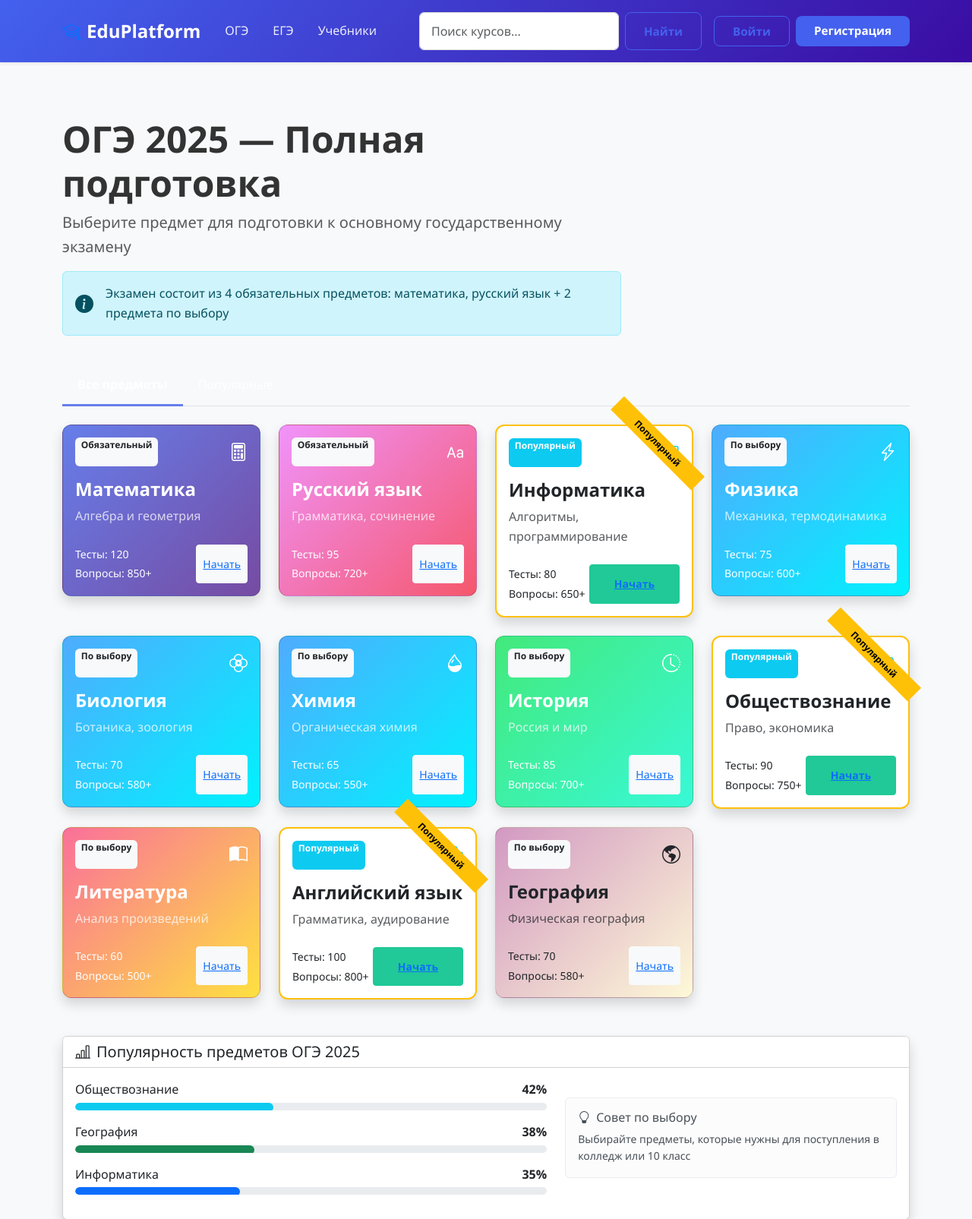
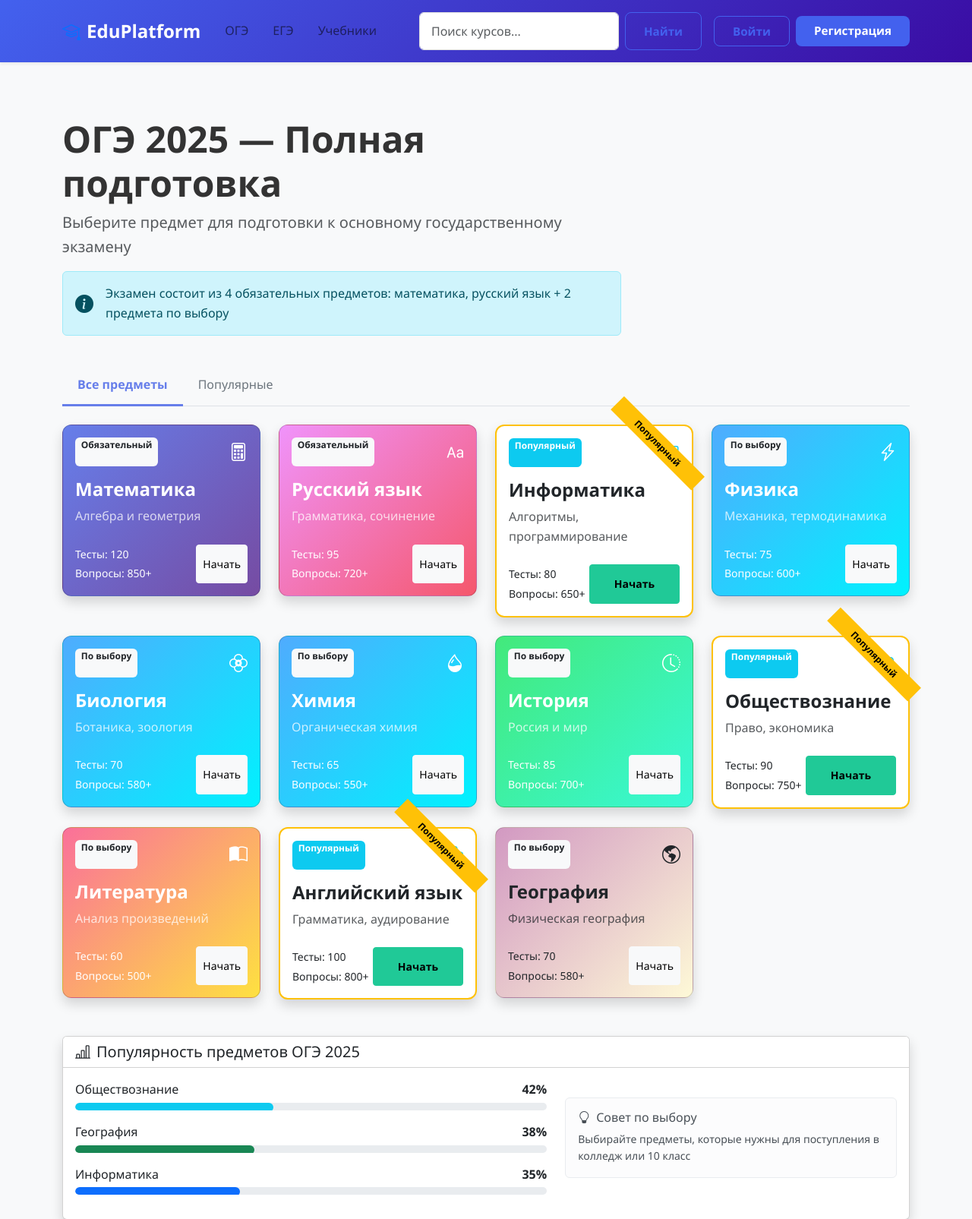
Before and after one commit to matveymoreev/EduPlatform, a Django app: page /OGE_subjects/ in a window 1280 px wide. Shown: the top 1605 px of the page at 76% size. Run offline with Django 5.2, Linux system fonts and the light colour scheme.

Commit message:
исправление стилий css

```diff
--- a/EduApp/templates/pages_main/exam_subjects_page.html
+++ b/EduApp/templates/pages_main/exam_subjects_page.html
@@ -31,7 +31,7 @@
                         <span class="badge bg-light text-dark">Обязательный</span><i class="bi bi-calculator fs-4"></i>
                     </div><h4 class="fw-bold">Математика</h4><p class="opacity-75 mb-4">Алгебра и геометрия</p>
                     <div class="d-flex justify-content-between"><div><small>Тесты: 120</small><br><small>Вопросы: 850+</small></div>
-                    <button class="btn btn-light btn-sm"><a href="/{{subj}}_math">Начать</a></button></div></div></div></div>
+                    <button class="btn btn-light btn-sm"><a class="link_decorate" href="/{{subj}}_math">Начать</a></button></div></div></div></div>
 
                 <!-- Русский -->
                 <div class="col"><div class="card subject-card shadow russian-card text-white">
@@ -39,7 +39,7 @@
                         <span class="badge bg-light text-dark">Обязательный</span><i class="bi bi-type fs-4"></i>
                     </div><h4 class="fw-bold">Русский язык</h4><p class="opacity-75 mb-4">Грамматика, сочинение</p>
                     <div class="d-flex justify-content-between"><div><small>Тесты: 95</small><br><small>Вопросы: 720+</small></div>
-                    <button class="btn btn-light btn-sm"><a href="/{{subj}}_russian">Начать</a></button></div></div></div></div>
+                    <button class="btn btn-light btn-sm"><a class="link_decorate" href="/{{subj}}_russian">Начать</a></button></div></div></div></div>
 
                 <!-- Информатика -->
                 <div class="col"><div class="card subject-card shadow popular-card">
@@ -47,7 +47,7 @@
                         <span class="badge bg-info">Популярный</span><i class="bi bi-laptop fs-4 text-info"></i>
                     </div><h4 class="fw-bold">Информатика</h4><p class="text-muted mb-4">Алгоритмы, программирование</p>
                     <div class="d-flex justify-content-between"><div><small>Тесты: 80</small><br><small>Вопросы: 650+</small></div>
-                    <button class="btn btn-info btn-sm text-white"><a href="/{{subj}}_informatics">Начать</a></button></div></div></div></div>
+                    <button class="btn btn-info btn-sm text-white"><a class="link_decorate" href="/{{subj}}_informatics">Начать</a></button></div></div></div></div>
 
                 <!-- Физика -->
                 <div class="col"><div class="card subject-card shadow science-card text-white">
@@ -55,7 +55,7 @@
                         <span class="badge bg-light text-dark">По выбору</span><i class="bi bi-lightning-charge fs-4"></i>
                     </div><h4 class="fw-bold">Физика</h4><p class="opacity-75 mb-4">Механика, термодинамика</p>
                     <div class="d-flex justify-content-between"><div><small>Тесты: 75</small><br><small>Вопросы: 600+</small></div>
-                    <button class="btn btn-light btn-sm"><a href="/{{subj}}_physics">Начать</a></button></div></div></div></div>
+                    <button class="btn btn-light btn-sm"><a class="link_decorate" href="/{{subj}}_physics">Начать</a></button></div></div></div></div>
 
                 <!-- Биология -->
                 <div class="col"><div class="card subject-card shadow science-card text-white">
@@ -63,7 +63,7 @@
                         <span class="badge bg-light text-dark">По выбору</span><i class="bi bi-flower2 fs-4"></i>
                     </div><h4 class="fw-bold">Биология</h4><p class="opacity-75 mb-4">Ботаника, зоология</p>
                     <div class="d-flex justify-content-between"><div><small>Тесты: 70</small><br><small>Вопросы: 580+</small></div>
-                    <button class="btn btn-light btn-sm"><a href="/{{subj}}_biology">Начать</a></button></div></div></div></div>
+                    <button class="btn btn-light btn-sm"><a class="link_decorate" href="/{{subj}}_biology">Начать</a></button></div></div></div></div>
 
                 <!-- Химия -->
                 <div class="col"><div class="card subject-card shadow science-card text-white">
@@ -71,7 +71,7 @@
                         <span class="badge bg-light text-dark">По выбору</span><i class="bi bi-droplet-half fs-4"></i>
                     </div><h4 class="fw-bold">Химия</h4><p class="opacity-75 mb-4">Органическая химия</p>
                     <div class="d-flex justify-content-between"><div><small>Тесты: 65</small><br><small>Вопросы: 550+</small></div>
-                    <button class="btn btn-light btn-sm"><a href="/{{subj}}_chemistry">Начать</a></button></div></div></div></div>
+                    <button class="btn btn-light btn-sm"><a class="link_decorate" href="/{{subj}}_chemistry">Начать</a></button></div></div></div></div>
 
                 <!-- История -->
                 <div class="col"><div class="card subject-card shadow history-card text-white">
@@ -79,7 +79,7 @@
                         <span class="badge bg-light text-dark">По выбору</span><i class="bi bi-clock-history fs-4"></i>
                     </div><h4 class="fw-bold">История</h4><p class="opacity-75 mb-4">Россия и мир</p>
                     <div class="d-flex justify-content-between"><div><small>Тесты: 85</small><br><small>Вопросы: 700+</small></div>
-                    <button class="btn btn-light btn-sm"><a href="/{{subj}}_history">Начать</a></button></div></div></div></div>
+                    <button class="btn btn-light btn-sm"><a class="link_decorate" href="/{{subj}}_history">Начать</a></button></div></div></div></div>
 
                 <!-- Обществознание -->
                 <div class="col"><div class="card subject-card shadow popular-card">
@@ -87,7 +87,7 @@
                         <span class="badge bg-info">Популярный</span><i class="bi bi-people fs-4 text-info"></i>
                     </div><h4 class="fw-bold">Обществознание</h4><p class="text-muted mb-4">Право, экономика</p>
                     <div class="d-flex justify-content-between"><div><small>Тесты: 90</small><br><small>Вопросы: 750+</small></div>
-                    <button class="btn btn-info btn-sm text-white"><a href="/{{subj}}_social_studies">Начать</a></button></div></div></div></div>
+                    <button class="btn btn-info btn-sm text-white"><a class="link_decorate" href="/{{subj}}_social_studies">Начать</a></button></div></div></div></div>
 
                 <!-- Литература -->
                 <div class="col"><div class="card subject-card shadow literature-card text-white">
@@ -95,7 +95,7 @@
                         <span class="badge bg-light text-dark">По выбору</span><i class="bi bi-book-half fs-4"></i>
                     </div><h4 class="fw-bold">Литература</h4><p class="opacity-75 mb-4">Анализ произведений</p>
                     <div class="d-flex justify-content-between"><div><small>Тесты: 60</small><br><small>Вопросы: 500+</small></div>
-                    <button class="btn btn-light btn-sm"><a href="/{{subj}}_literature">Начать</a></button></div></div></div></div>
+                    <button class="btn btn-light btn-sm"><a class="link_decorate" href="/{{subj}}_literature">Начать</a></button></div></div></div></div>
 
                 <!-- Английский -->
                 <div class="col"><div class="card subject-card shadow popular-card">
@@ -103,7 +103,7 @@
                         <span class="badge bg-info">Популярный</span><i class="bi bi-translate fs-4 text-info"></i>
                     </div><h4 class="fw-bold">Английский язык</h4><p class="text-muted mb-4">Грамматика, аудирование</p>
                     <div class="d-flex justify-content-between"><div><small>Тесты: 100</small><br><small>Вопросы: 800+</small></div>
-                    <button class="btn btn-info btn-sm text-white"><a href="/{{subj}}_english">Начать</a></button></div></div></div></div>
+                    <button class="btn btn-info btn-sm text-white"><a class="link_decorate" href="/{{subj}}_english">Начать</a></button></div></div></div></div>
 
                 <!-- География -->
                 <div class="col"><div class="card subject-card shadow geography-card">
@@ -111,7 +111,7 @@
                         <span class="badge bg-light text-dark">По выбору</span><i class="bi bi-globe-americas fs-4"></i>
                     </div><h4 class="fw-bold">География</h4><p class="text-muted mb-4">Физическая география</p>
                     <div class="d-flex justify-content-between"><div><small>Тесты: 70</small><br><small>Вопросы: 580+</small></div>
-                    <button class="btn btn-light btn-sm"><a href="/{{subj}}_geography">Начать</a></button></div></div></div></div>
+                    <button class="btn btn-light btn-sm"><a class="link_decorate" href="/{{subj}}_geography">Начать</a></button></div></div></div></div>
             </div>
         </div>
 
@@ -123,21 +123,21 @@
                         <span class="badge bg-info">Популярный</span><i class="bi bi-laptop fs-4 text-info"></i>
                     </div><h4 class="fw-bold">Информатика</h4><p class="text-muted mb-4">Алгоритмы, программирование</p>
                     <div class="d-flex justify-content-between"><div><small>Тесты: 80</small><br><small>Вопросы: 650+</small></div>
-                    <button class="btn btn-info btn-sm text-white"><a href="/{{subj}}_informatics">Начать</a></button></div></div></div></div>
+                    <button class="btn btn-info btn-sm text-white"><a class="link_decorate" href="/{{subj}}_informatics">Начать</a></button></div></div></div></div>
 
                 <div class="col"><div class="card subject-card shadow popular-card">
                     <div class="card-body"><div class="d-flex justify-content-between mb-3">
                         <span class="badge bg-info">Популярный</span><i class="bi bi-people fs-4 text-info"></i>
                     </div><h4 class="fw-bold">Обществознание</h4><p class="text-muted mb-4">Право, экономика</p>
                     <div class="d-flex justify-content-between"><div><small>Тесты: 90</small><br><small>Вопросы: 750+</small></div>
-                    <button class="btn btn-info btn-sm text-white"><a href="/{{subj}}_social_studies">Начать</a></button></div></div></div></div>
+                    <button class="btn btn-info btn-sm text-white"><a class="link_decorate" href="/{{subj}}_social_studies">Начать</a></button></div></div></div></div>
 
                 <div class="col"><div class="card subject-card shadow popular-card">
                     <div class="card-body"><div class="d-flex justify-content-between mb-3">
                         <span class="badge bg-info">Популярный</span><i class="bi bi-translate fs-4 text-info"></i>
                     </div><h4 class="fw-bold">Английский язык</h4><p class="text-muted mb-4">Грамматика, аудирование</p>
                     <div class="d-flex justify-content-between"><div><small>Тесты: 100</small><br><small>Вопросы: 800+</small></div>
-                    <button class="btn btn-info btn-sm text-white">Н<a href="/{{subj}}_english">Начать</a></button></div></div></div></div>
+                    <button class="btn btn-info btn-sm text-white"><a class="link_decorate" href="/{{subj}}_english">Начать</a></button></div></div></div></div>
             </div>
         </div>
     </div>
--- a/EduApp/templates/pages_main/tst_page.html
+++ b/EduApp/templates/pages_main/tst_page.html
@@ -53,7 +53,7 @@
             <div class="task-card">
                 <div class="task-card-header" data-bs-toggle="collapse" data-bs-target="#task1-detail" aria-expanded="true">
                     <div class="d-flex align-items-center">
-                        <span class="task-number">1</span>
+                        <span class="task-number ">1</span>
                         <span class="task-title">{{topic}}</span>
                     </div>
                     <i class="bi bi-chevron-down arrow-icon"></i>
@@ -1249,9 +1249,8 @@
                     </ul>
                 </div>
             </div>
-
-
         </div>
+    </footer>
 
 
 {% endblock contentMain %}
--- a/static/css/books_page.css
+++ b/static/css/books_page.css
@@ -215,3 +215,7 @@ body {
         padding: 0.35rem 0.7rem;
     }
 }
+
+.link_books {
+    color: black;
+}
--- a/static/css/exam_subjects_page.css
+++ b/static/css/exam_subjects_page.css
@@ -11,3 +11,11 @@ body { font-family: 'Segoe UI', system-ui; background: #f8f9fa; }
     background: #ffc107; color: #000; padding: 3px 35px; font-size: 12px; font-weight: bold; transform: rotate(45deg); }
 .nav-tabs .nav-link.active { border-bottom: 3px solid #0d6efd; font-weight: bold; }
 .geography-card { background: linear-gradient(135deg, #d299c2 0%, #fef9d7 100%); }
+
+
+
+
+.link_decorate {
+    color: black;
+    text-decoration: none;
+}
--- a/static/css/number_page.css
+++ b/static/css/number_page.css
@@ -27,13 +27,13 @@ body {
 }
 
 .nav-link {
-    color: rgba(255, 255, 255, 0.9) !important;
+    /*color: rgba(255, 255, 255, 0.9) !important;*/
     font-weight: 500;
 }
 
-.nav-link:hover, .nav-link.active {
+/*.nav-link:hover, .nav-link.active {
     color: white !important;
-}
+}*/
 
 .task-container {
     max-width: 800px;
--- a/static/css/tst_page.css
+++ b/static/css/tst_page.css
@@ -93,6 +93,7 @@ body {
 }
 
 .task-card-header {
+
     background-color: #f8f9fa;
     padding: 1.25rem 1.5rem;
     border-bottom: 1px solid #eee;
@@ -107,9 +108,12 @@ body {
     background-color: #f0f2ff;
 }
 
+
+
 .task-number {
     display: inline-block;
     background-color: var(--primary-color);
+    color: white;
     color: white;
     width: 40px;
     height: 40px;
```
Also changed, not shown: EduApp/templates/pages_main/books_page.html (+4 -4 lines), static/Image/book.jpg (added).
